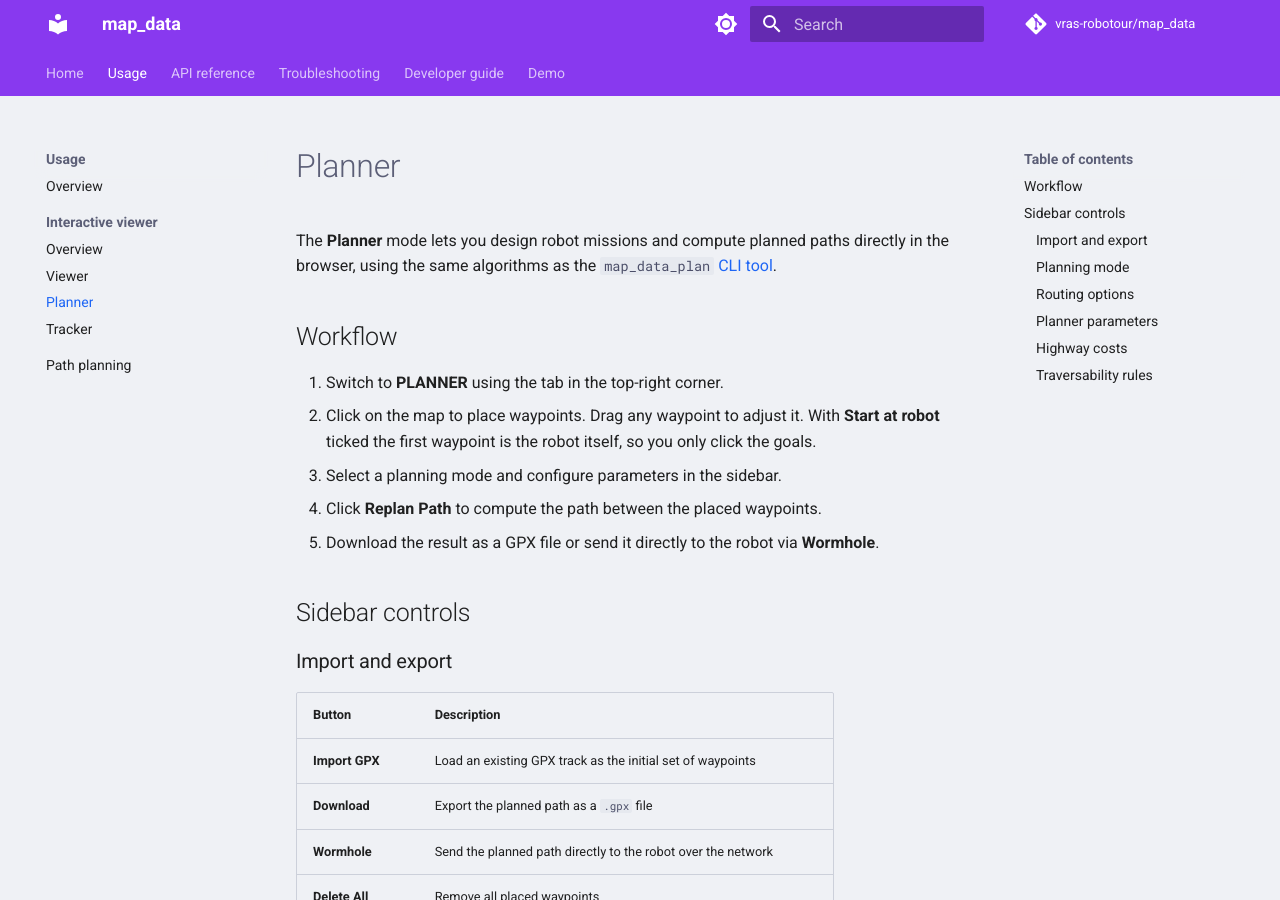
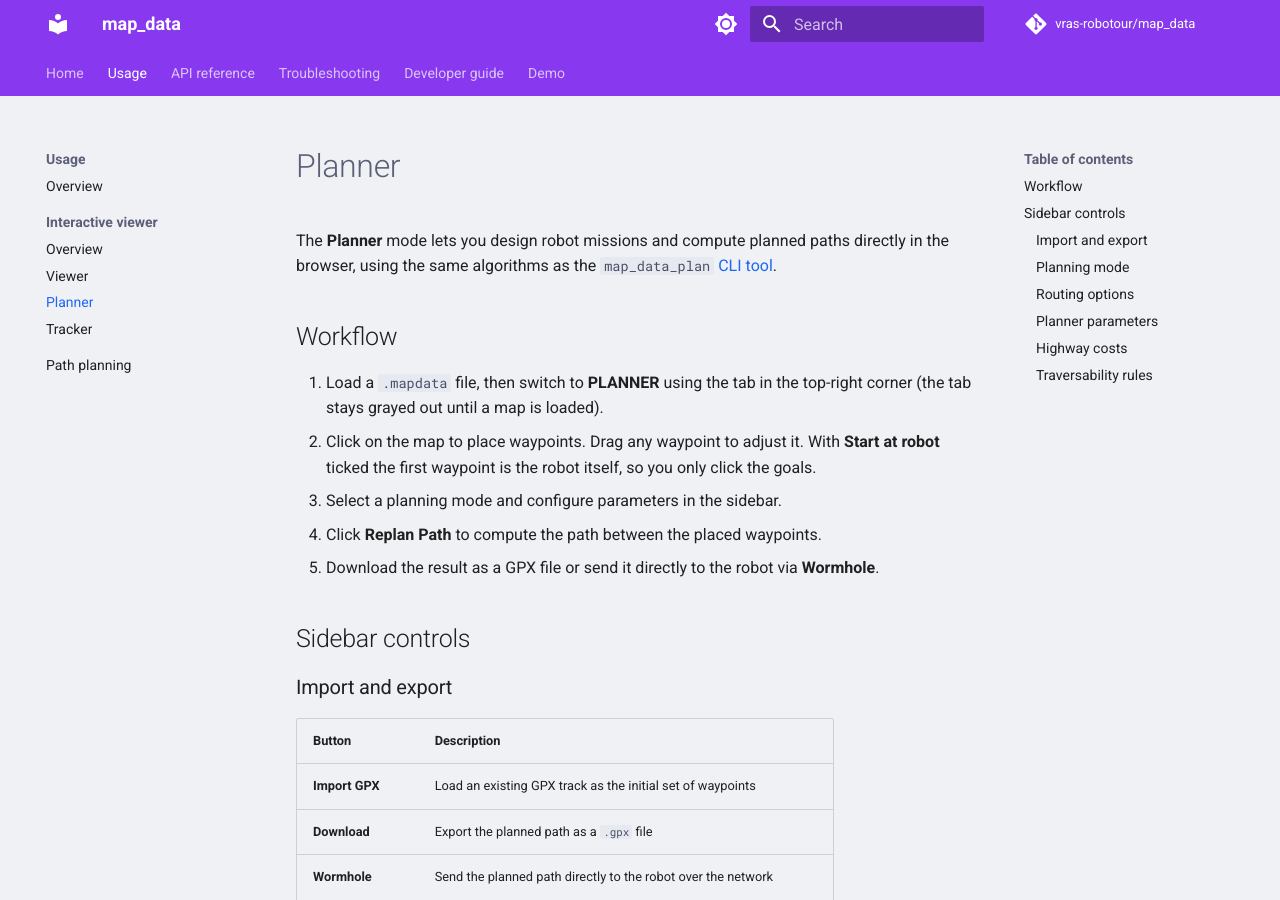
Before and after one commit to vras-robotour/map_data, an MkDocs documentation site: the page built from docs/viewer_planner.md, in a window 1280 px wide and 900 px high. Built offline with MkDocs 1.6.1 and Material for MkDocs 9.7.7, drawn with Linux system fonts in a browser that asks for light colours; comment, search, counter and statistics services are not loaded.

Commit message:
viewer: disable the planner tab until a mapdata file is loaded

```diff
--- a/docs/viewer_planner.md
+++ b/docs/viewer_planner.md
@@ -5,7 +5,8 @@
 
 ## Workflow
 
-1. Switch to **PLANNER** using the tab in the top-right corner.
+1. Load a `.mapdata` file, then switch to **PLANNER** using the tab in the top-right corner (the
+   tab stays grayed out until a map is loaded).
 2. Click on the map to place waypoints. Drag any waypoint to adjust it. With **Start at
    robot** ticked the first waypoint is the robot itself, so you only click the goals.
 3. Select a planning mode and configure parameters in the sidebar.
--- a/map_data/viewer/static/css/style.css
+++ b/map_data/viewer/static/css/style.css
@@ -110,6 +110,8 @@
 
 /* Static demo (GitHub Pages): dimmed server-only controls + badge */
 #topbar .btn:disabled, #topbar .form-select:disabled { opacity: 0.4; cursor: not-allowed; }
+/* Bootstrap drops pointer events on disabled buttons, which hides the title tooltip */
+.app-mode-btn:disabled { pointer-events: auto; }
 .demo-pill {
   background: var(--bg-1); color: var(--highlight); border: 1px solid var(--highlight);
   border-radius: 5px; font-size: 0.78rem; padding: 3px 8px;
```
Also changed, not shown: docs/dev/changelog.md (+4 -0 lines), map_data/viewer/static/js/layers.js (+11 -0 lines), 1 other file.
